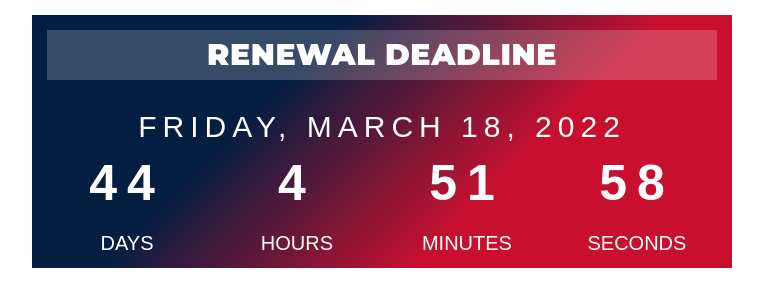
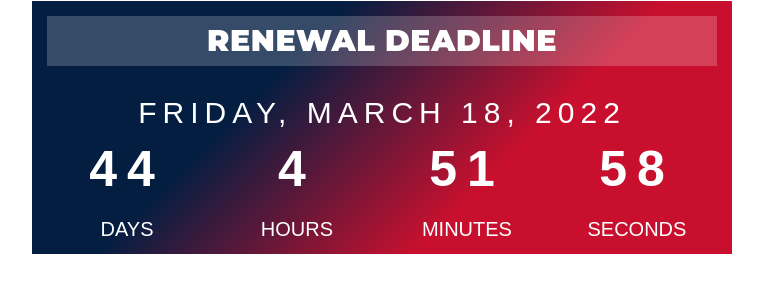
Before and after one commit to washington-capitals/countdown-clock, a plain HTML site: page index.html in a window 1280 px wide. Shown: the whole page, without its empty margins (258-1021 px from the left). Drawn offline with nearby package versions, Linux system fonts and the light colour scheme; a web font is replaced by a local one.

Commit message:
Update index.html

```diff
--- a/index.html
+++ b/index.html
@@ -17,7 +17,7 @@
 
     body {
         background-color:transparent;
-        padding-top:15px;
+        padding-top:1px;
         width:100%;
     }
 p {
```
